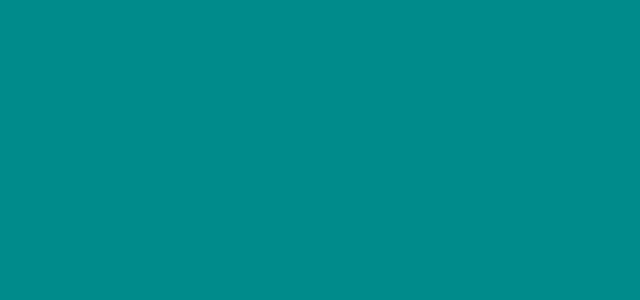
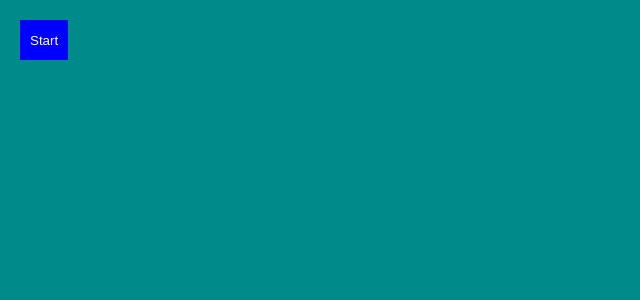
Before and after one commit to ThomasLincoln/StyledComponents-Exercises, a React (Create React App) app in the folder styled-components-exercises/: page / in a window 1280 px wide. Shown: the top 300 px of the page, without its empty margins (0-640 px from the left). Built offline with nearby package versions, Linux system fonts and the light colour scheme.

Commit message:
Exercise one

```diff
--- a/styled-components-exercises/src/App.js
+++ b/styled-components-exercises/src/App.js
@@ -1,10 +1,12 @@
 import React from 'react';
 import GlobalStyle from './styles/GlobalStyle';
+import Botao from './styles/exercicio1';
 
 function App() {
   return (
     <div className="App">
       <GlobalStyle />
+      <Botao>Start</Botao>
       <p />
     </div>
   );
--- /dev/null
+++ b/styled-components-exercises/src/styles/exercicio1.js
@@ -0,0 +1,12 @@
+import styled from 'styled-components';
+
+const Botao = styled.button`
+  background-color: blue;
+  color: white;
+  margin: 20px;
+  border: none;
+  height: 40px;
+  padding: 10px;
+`;
+
+export default Botao;
```
Also changed, not shown: styled-components-exercises/.eslintrc.js.
